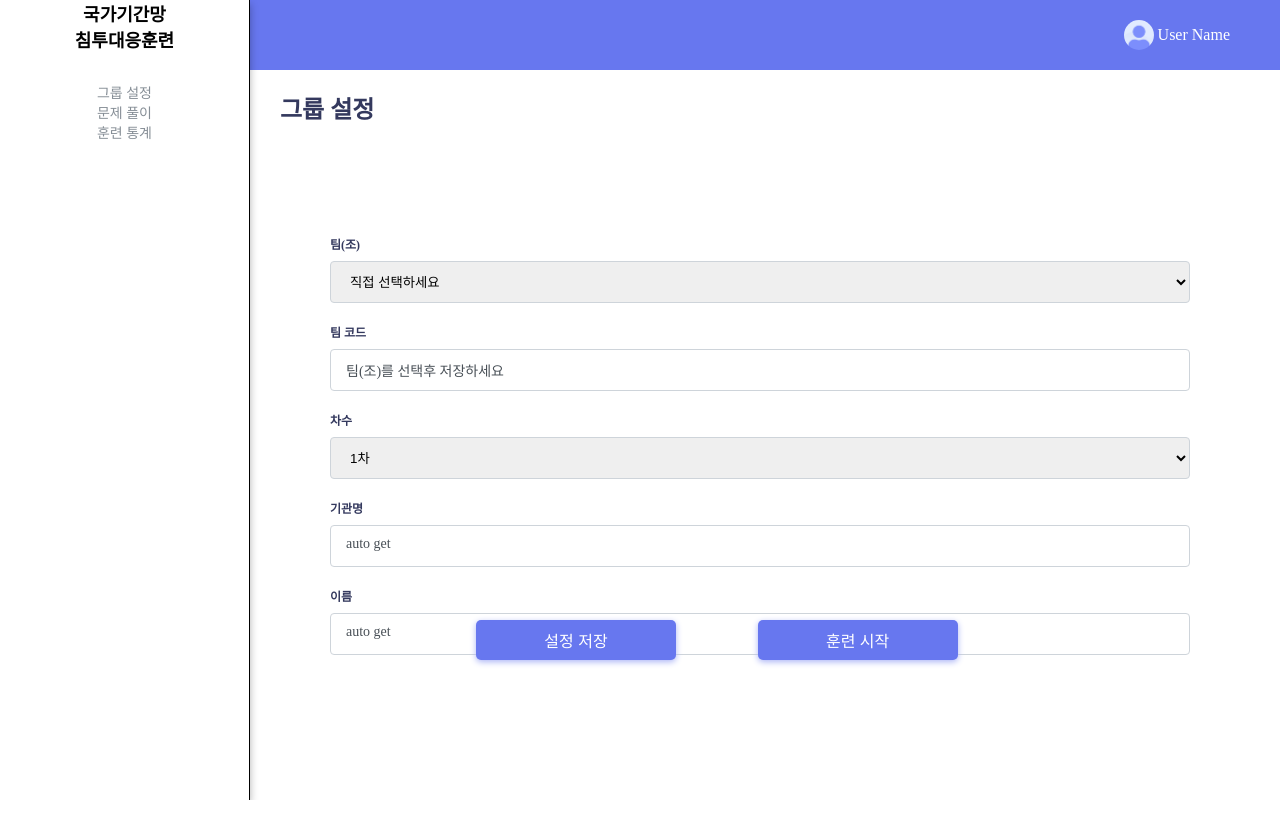
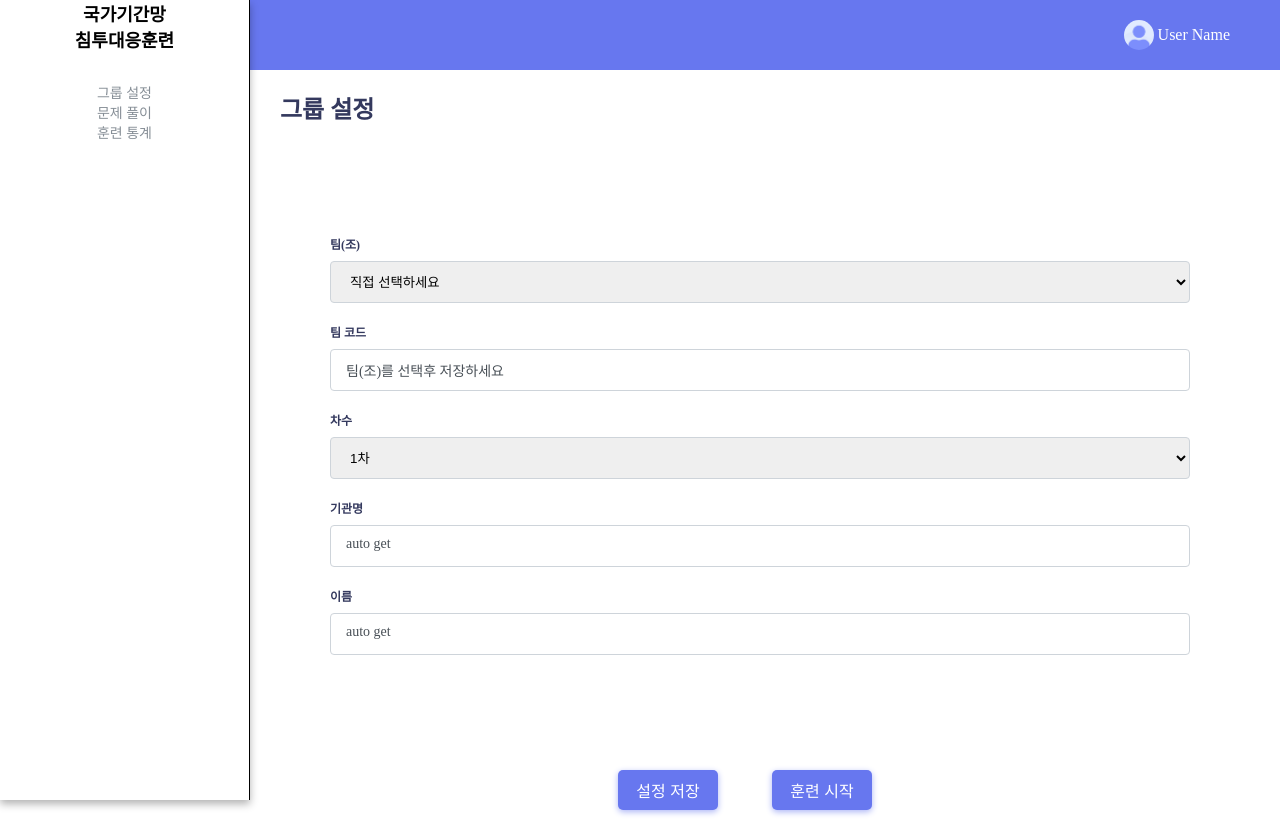
Before and after one commit to angelbaek/ncr, a Python web app: template src/main/resources/templates/html/user_group_setting.html in a window 1280 px wide. Before the commit the page ends 800 px from the top, so only its background shows below. Run offline with Jinja, Linux system fonts and the light colour scheme; the template is opened without the code that fills it, so the values that code supplies are empty.

Commit message:
(Refactor):훈련 관리 수정

```diff
--- a/src/main/resources/static/css/user_group_setting.css
+++ b/src/main/resources/static/css/user_group_setting.css
@@ -78,11 +78,11 @@
   font-size: 12px;
 }
 
-.saveButton {
+/* .saveButton {
   z-index: 10;
   margin-left: -22%;
-}
-button {
+} */
+/* button {
   height: 40px;
   width: 200px;
   position: absolute;
@@ -91,7 +91,7 @@ button {
   top: 80%;
   left: 67%;
   transform: translate(-50%, -50%);
-}
+} */
 
 img {
   display: inline-block;
@@ -111,3 +111,25 @@ img {
   transform: translate(0%, -50%);
   margin-right: 50px;
 }
+.abs {
+  padding: 20px;
+  margin-top: 750px;
+  position: absolute;
+  /* margin-top: 300px; */
+  /* margin-left: 250px; */
+  padding-left: 280px;
+  /* margin-right: 250px; */
+  text-align: center;
+  width: 100%;
+
+  /* max-width: 1650px; */
+  /* background-color: aqua; */
+}
+.abs button {
+  height: 40px;
+  width: 100px;
+  font-size: 16px;
+  /* font-weight: bold; */
+  display: inline-block;
+  margin-right: 50px;
+}
--- a/src/main/resources/templates/html/user_group_setting.html
+++ b/src/main/resources/templates/html/user_group_setting.html
@@ -8,7 +8,10 @@
   </head>
   <!-- common css -->
   <link rel="stylesheet" href="/css/common.css" />
+  <link rel="stylesheet" href="/static/css/common.css" />
+  <!-- group css -->
   <link rel="stylesheet" href="/css/user_group_setting.css" />
+  <link rel="stylesheet" href="/static/css/user_group_setting.css" />
   <body>
     <div class="left_nav">
       <div class="nav_title">국가기간망<br />침투대응훈련</div>
@@ -54,5 +57,6 @@
     integrity="sha256-nQLuAZGRRcILA+6dMBOvcRh5Pe310sBpanc6+QBmyVM="
     crossorigin="anonymous"
   ></script>
+  <script src="/static/js/user_group_setting.js"></script>
   <script src="/js/user_group_setting.js"></script>
 </html>
```
Also changed, not shown: src/main/resources/static/js/admin_training.js (+6 -1 lines), src/main/resources/templates/html/admin_exam_group.html (+19 -1 lines), src/main/resources/templates/html/join.html (+8 -5 lines).
